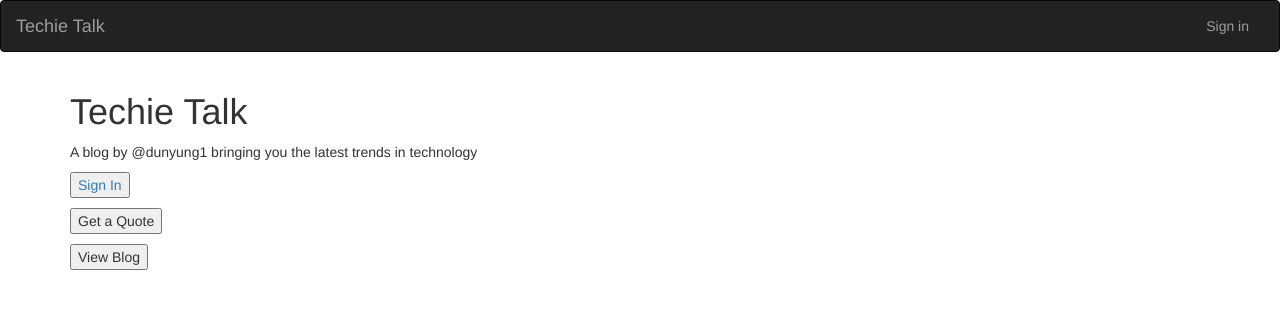
After one commit to duncan-chege/Blog, a Flask app: template app/templates/index.html in a window 1280 px wide. The commit adds this page. Shown: the top 309 px of the page. Run offline with Flask 2, Linux system fonts and the light colour scheme; the template is opened without the code that fills it, so the values that code supplies are empty; some libraries are stand-ins or nearby versions.

Commit message:
display my index page

```diff
--- a/app/__init__.py
+++ b/app/__init__.py
@@ -25,9 +25,11 @@ def create_app(config_name):
     db.init_app(app)
     login_manager.init_app(app)
 
+    # Registering the blueprint
+    from .main import main as main_blueprint
+    app.register_blueprint(main_blueprint)
+
     from .auth import auth as auth_blueprint
     app.register_blueprint(auth_blueprint,url_prefix = '/authenticate')
 
-    # Will add the views and forms
-
     return app
--- a/app/auth/views.py
+++ b/app/auth/views.py
@@ -1,8 +1,9 @@
 from flask import render_template,redirect,url_for,flash,request
 from ..models import Writer
 from .forms import LoginForm
-from flask_login import login_user
+from flask_login import login_user,login_required
 from .. import db
+from . import auth
 
 
 @auth.route('/login',methods=['GET','POST'])
--- a/app/main/__init__.py
+++ b/app/main/__init__.py
@@ -0,0 +1,3 @@
+from flask import Blueprint
+main = Blueprint('main',__name__)
+from . import views,errors
--- a/app/models.py
+++ b/app/models.py
@@ -40,6 +40,3 @@ class Writer(db.Model):
 
     def verify_password(self,password):
         return check_password_hash(self.pass_secure,password)
-
-    def __repr__(self):
-        return f'User {self.name}'
--- a/app/templates/base.html
+++ b/app/templates/base.html
@@ -2,6 +2,7 @@
 
 
 {% extends 'bootstrap/base.html'%}
+
 <!-- Navbar block  -->
 {% block navbar %}
     {% include 'navbar.html' %}
--- /dev/null
+++ b/app/templates/index.html
@@ -0,0 +1,29 @@
+{% extends 'base.html' %}
+
+<!-- Content block -->
+{% block content %}
+
+<div class="container space">
+    <div class="row">
+        <div class="col-md-12">
+            <h1 class="title"> Techie Talk </h1>
+        </div>
+    </div>
+
+    <div class="row">
+        <div class="col-md-12">
+            <p class="text"> A blog by @dunyung1 bringing you the latest trends in technology </p>
+
+            {% if current_user.is_authenticated %}
+            <p><button class="button buttonx ">Get a Quote</button></p>
+            <p><button class="button buttonx ">View Blog</button></p>
+            {% else %}
+            <p><a href="{{url_for('auth.login')}}"> <button class="button button1 ">Sign In</button></a></p>
+            <p><button class="button button2 ">Get a Quote</button></p>
+            <p><button class="button buttonx ">View Blog</button></p>
+            {%endif%}
+        </div>
+    </div>
+</div>
+
+{% endblock%}
--- a/config.py
+++ b/config.py
@@ -1,7 +1,7 @@
 import os
 
 class Config:
-
+    SECRET_KEY = os.environ.get('SECRET_KEY')
     SQLALCHEMY_DATABASE_URI = 'postgresql+psycopg2://dunyung1:iamyung1@localhost/myblog'
 
 class ProdConfig(Config):
--- a/manage.py
+++ b/manage.py
@@ -9,6 +9,9 @@ app = create_app('development')
 manager = Manager(app)
 manager.add_command('server',Server)
 
+migrate = Migrate(app,db)
+manager.add_command('db',MigrateCommand)
+
 @manager.command
 def test():
     """Run the unit tests."""
@@ -16,8 +19,6 @@ def test():
     tests = unittest.TestLoader().discover('tests')
     unittest.TextTestRunner(verbosity=2).run(tests)
 
-migrate = Migrate(app,db)
-manager.add_command('db',MigrateCommand)
 
 @manager.shell
 def make_shell_context():
```
Also changed, not shown: app/main/views.py (+8 -2 lines), 2 other files.
